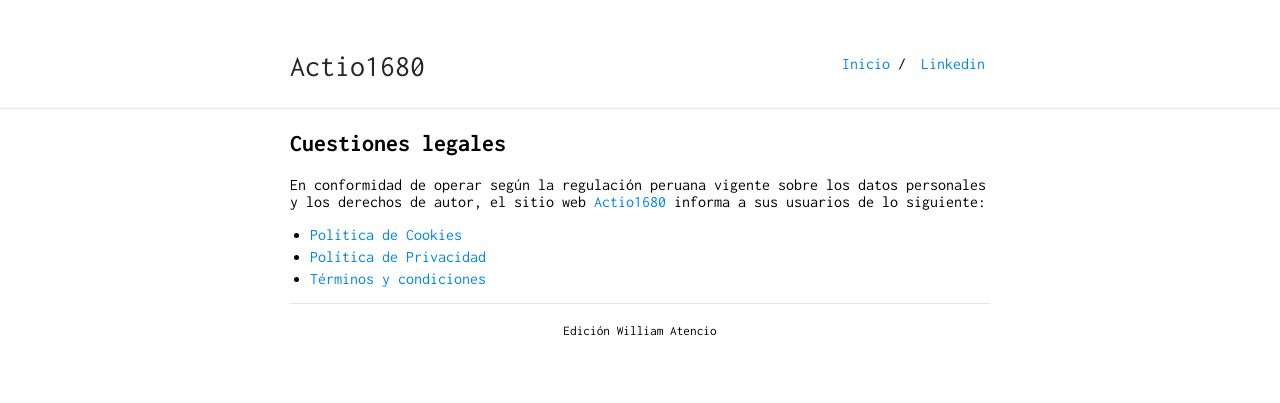
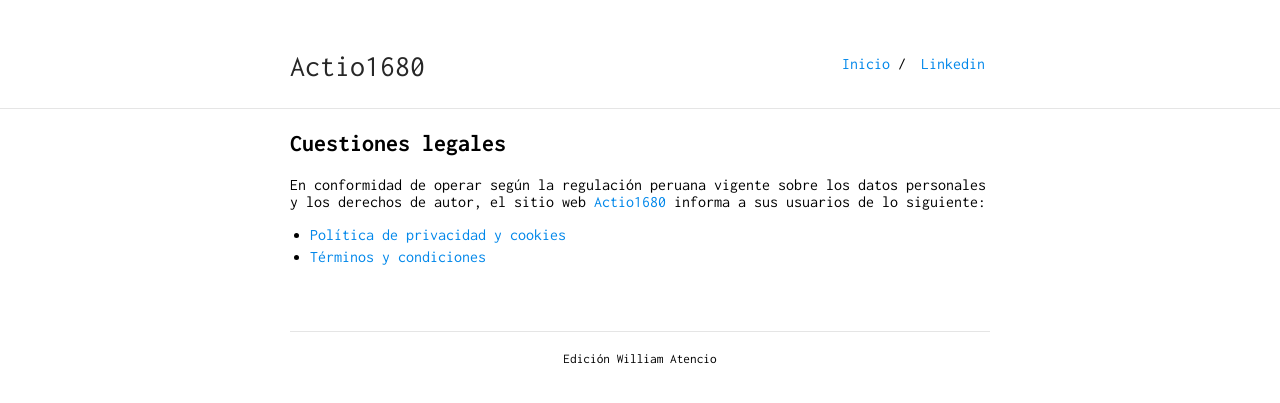
Before and after one commit to actio1680/actio1680.github.io, a Jekyll site: the page built from administracion/legal.md, in a window 1280 px wide. Shown: the top 403 px of the page. Built offline with Jekyll 4.4.1, drawn with Linux system fonts in a browser that asks for light colours; our own code applies the rules of GitHub Pages for plain Markdown files.

Commit message:
Update legal.md

```diff
--- a/administracion/legal.md
+++ b/administracion/legal.md
@@ -4,8 +4,8 @@ layout: default
 
 ## Cuestiones legales
 En conformidad de operar según la regulación peruana vigente sobre los datos personales y los derechos de autor, el sitio web [Actio1680](actio1680.github.io) informa a sus usuarios de lo siguiente:
-- [Política de Cookies](politica-cookies.md)
-- [Política de Privacidad](politica-privacidad.md)
+- [Política de privacidad y cookies](politica-privacidad-cookies.md)
 - [Términos y condiciones](terminos-condiciones.md)
 
-<b>
+<br>
+<br>
```
